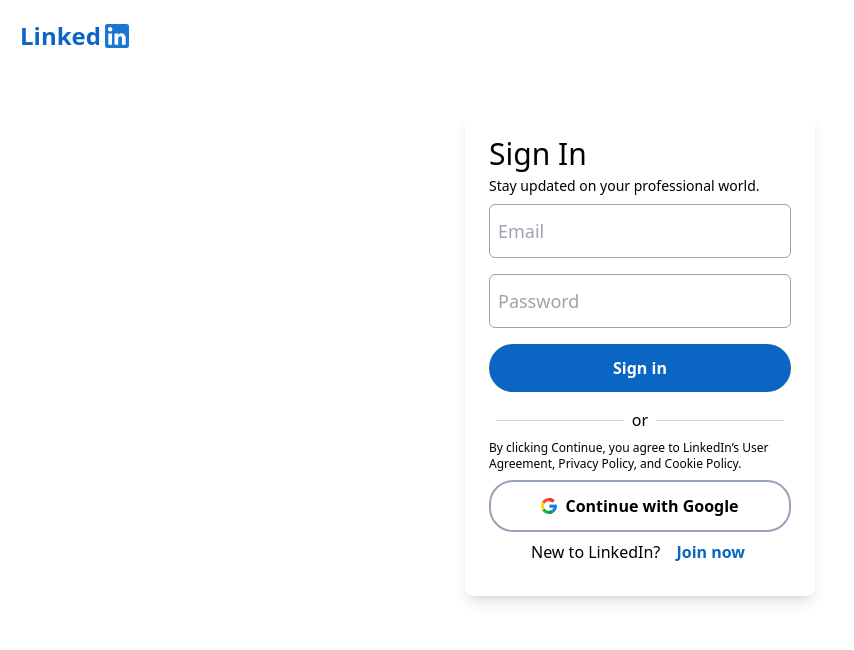
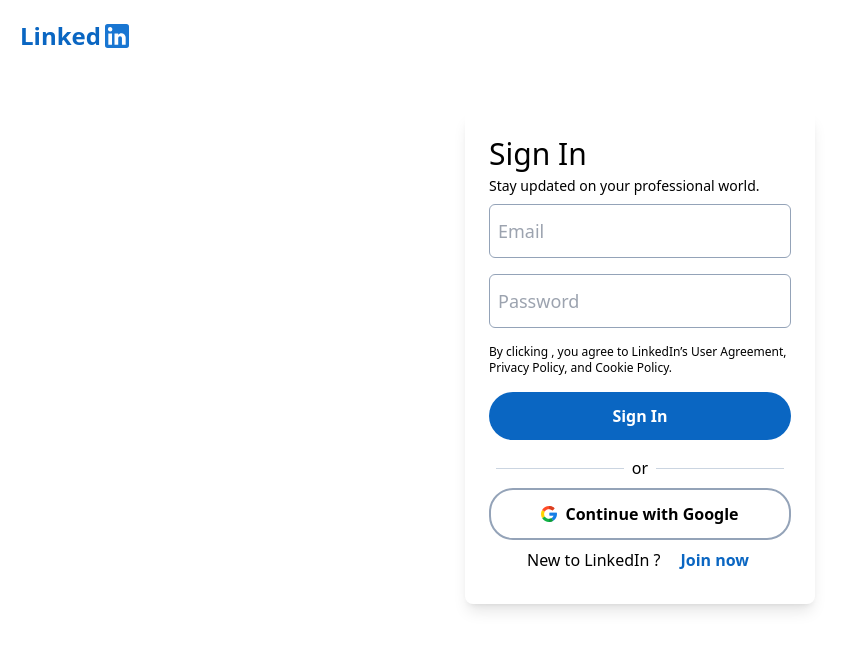
Before and after one commit to abhayrobotics/linkedIn-clone, a React (Create React App) app: page / in a window 1280 px wide. Shown: the top 650 px of the page, without its empty margins (0-854 px from the left). Built offline with nearby package versions, Linux system fonts and the light colour scheme.

Commit message:
lgin page done

```diff
--- a/src/components/Login.js
+++ b/src/components/Login.js
@@ -1,22 +1,35 @@
 import LinkedInIcon from "@mui/icons-material/LinkedIn";
+import { useNavigate } from "react-router-dom";
 import google from "../assets/google.png";
 import { auth } from "../utils/firebase";
 import {
   createUserWithEmailAndPassword,
   onAuthStateChanged,
   GoogleAuthProvider,
-  signInWithPopup
+  signInWithPopup,
+  signInWithEmailAndPassword,
 } from "firebase/auth";
-import { useRef } from "react";
+import { useRef, useState } from "react";
 
 const Login = () => {
+  const [signIn, setSignIn] = useState(true);
+
   const email1 = useRef();
   const password1 = useRef();
+  const navigate = useNavigate();
 
-  // sign up
+
+// toggle sign in
+  const handleSigIn =()=>{
+    setSignIn(!signIn);
+  }
+
+  // ********************sign In via email password
   const handleSignup = () => {
-    console.log(email1.current.value, password1.current.value);
+    // console.log(email1.current.value, password1.current.value);
 
+    // if false then sign UP
+    if (!signIn) {
       createUserWithEmailAndPassword(
         auth,
         email1.current.value,
@@ -27,6 +40,7 @@
           const user = userCredential.user;
           // ...
           console.log("signup sucess");
+          navigate("/feed");
         })
         .catch((error) => {
           const errorCode = error.code;
@@ -34,8 +48,29 @@
           console.log(errorMessage);
           // ..
         });
+    }
+
+    // if true then sign in
+    if (signIn) {
+      signInWithEmailAndPassword(
+        auth,
+        email1.current.value,
+        password1.current.value
+      )
+        .then((userCredential) => {
+          // Signed in
+          const user = userCredential.user;
+          console.log("signIN success")
+          // ...
+          navigate("/feed");
+        })
+        .catch((error) => {
+          const errorCode = error.code;
+          const errorMessage = error.message;
+        });
+    }
   };
-
+  // *********************** sign in via google
   const googleSignup = () => {
     const provider = new GoogleAuthProvider();
 
@@ -48,7 +83,7 @@
         const user = result.user;
         // IdP data available using getAdditionalUserInfo(result)
         // ...
-        console.log(user)
+        console.log(user);
       })
       .catch((error) => {
         // Handle Errors here.
@@ -73,7 +108,7 @@
       <div className="flex justify-center  mt-10">
         <div className="flex flex-col  w-[350px]  p-2 sm:p-6 shadow-lg hover:shadow-xl rounded-lg ">
           <div>
-            <h2 className="text-3xl mb-1">Sign In</h2>
+            <h2 className="text-3xl mb-1">{signIn?"Sign In":"Sign Up"}</h2>
             <h3 className="text-sm">
               Stay updated on your professional world.
             </h3>
@@ -93,12 +128,15 @@
               type="password"
               placeholder="Password"
             />
-
+            <div className="text-xs my-2">
+            By clicking , you agree to LinkedIn’s User Agreement,
+            Privacy Policy, and Cookie Policy.
+          </div>
             <button
               onClick={handleSignup}
               className="bg-mainColor hover:bg-maindark my-2 py-3 rounded-3xl text-white cursor-pointer font-semibold  "
             >
-              Sign in
+              {signIn?"Sign In":"Agree & Join"}
             </button>
           </form>
           {/* ****************** separator************************* */}
@@ -107,10 +145,7 @@
             <p>or</p>
             <div className="bg-slate-300 h-[1px] min-w-32 mx-2"></div>
           </div>
-          <div className="text-xs mb-2">
-            By clicking Continue, you agree to LinkedIn’s User Agreement,
-            Privacy Policy, and Cookie Policy.
-          </div>
+
 
           <button
             onClick={googleSignup}
@@ -120,12 +155,14 @@
             <p>Continue with Google</p>
           </button>
 
+
           <div className="ml-2 my-2 text-center">
-            New to LinkedIn?{" "}
-            <span className="text-mainColor cursor-pointer  px-3 py-1  hover:bg-maindark hover:text-white  rounded-xl font-semibold">
-              Join now
+            {signIn? "New to LinkedIn ?":"Already a user ?"}
+            <span onClick={handleSigIn} className="ml-2 text-mainColor cursor-pointer  px-3 py-1  hover:bg-maindark hover:text-white  rounded-xl font-semibold">
+            {signIn? "Join now":"Sign In"}
             </span>
           </div>
+
         </div>
       </div>
     </div>
```
Lines whose indentation alone changed are shown as unchanged.
